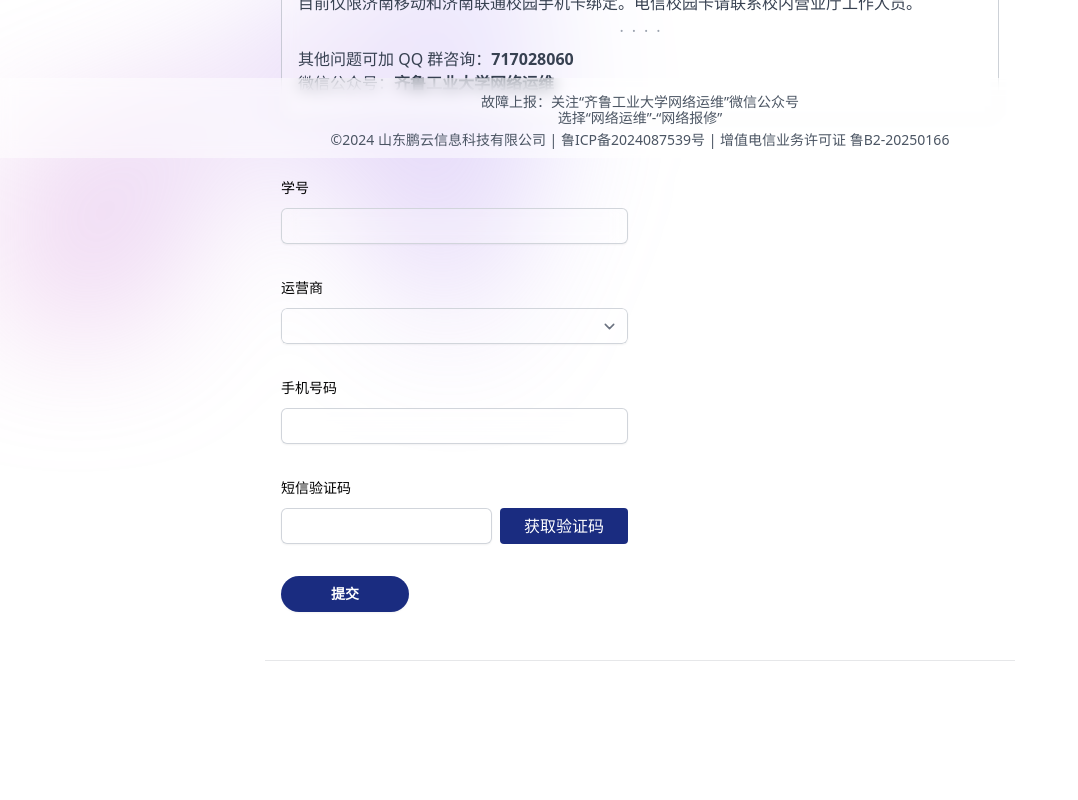
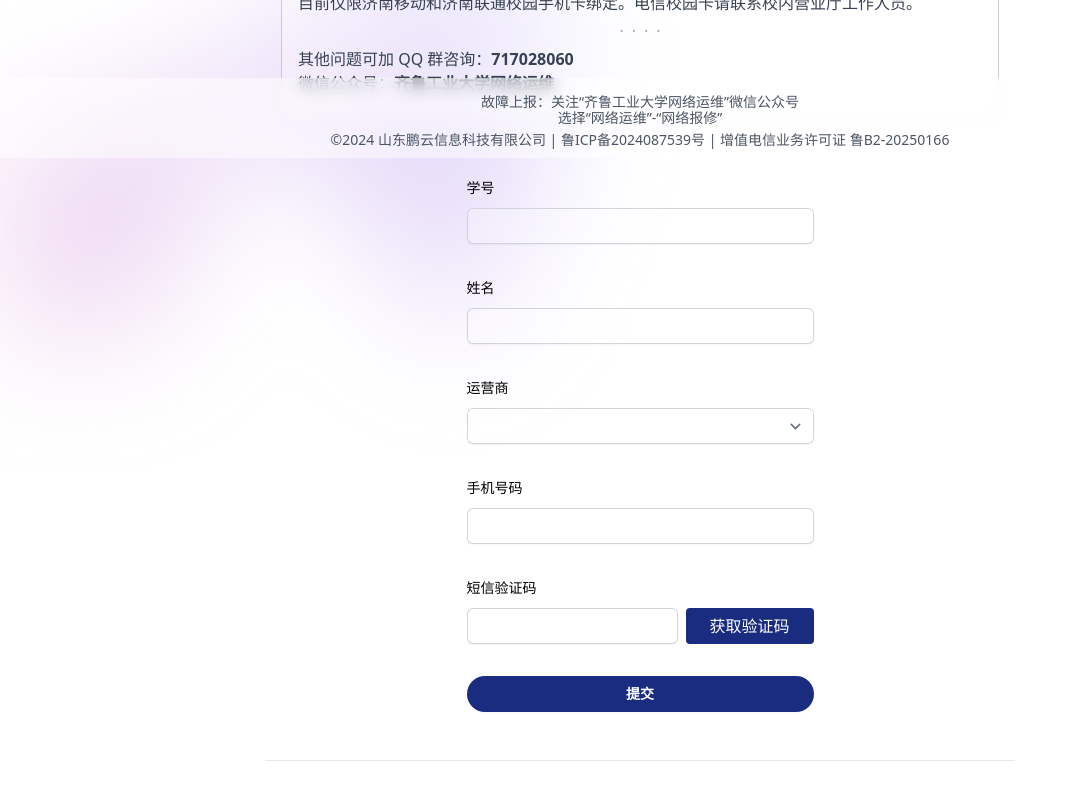
Before and after one commit to pwnyun/SAMBind_Web, a React (Vite) app: page / in a window 1280 px wide. Shown: the part 642-1442 px from the top of the page, without its empty margins (0-1078 px from the left). Built offline with nearby package versions, Linux system fonts and the light colour scheme.

Commit message:
update: 添加“姓名”字段、表单居中

```diff
--- a/pnpm-workspace.yaml
+++ /dev/null
@@ -1,3 +0,0 @@
-onlyBuiltDependencies:
-  - '@fingerprintjs/fingerprintjs-pro-react'
-  - esbuild
--- a/src/pages/SAMBind.jsx
+++ b/src/pages/SAMBind.jsx
@@ -69,12 +69,15 @@ export default function SAMBind() {
   const submit = () => {
     let formData = new FormData(formRef.current);
     console.debug(formData)
-    let studentNumber = formData.get('student_id');
+    let name = formData.get('student_name');
     let carrier = formData.get('carrier');
     let phone = formData.get('phone_number')
     let code = formData.get('code');
 
     let error = ''
+
+    if (!name || name.trim().length < 2)
+      error += '请输入姓名；'
 
     if (!carrier || carriers.findIndex(item => item.carrier === carrier) === -1)
       error += '请选择运营商；'
@@ -168,6 +171,9 @@ export default function SAMBind() {
           <div className="border-b border-gray-900/10 p-4 pb-12">
             <div className="mt-10 grid grid-cols-1 gap-x-6 gap-y-8 sm:grid-cols-12">
 
+              {/*占位*/}
+              <div className="hidden sm:block sm:col-span-3"></div>
+
               <div className="sm:col-span-6">
                 <label htmlFor="student_id" className="block text-sm font-medium leading-6">
                   学号
@@ -183,7 +189,26 @@ export default function SAMBind() {
               </div>
 
               {/*占位*/}
-              <div className="hidden sm:block sm:col-span-6"></div>
+              <div className="hidden sm:block sm:col-span-3"></div>
+              <div className="hidden sm:block sm:col-span-3"></div>
+
+              <div className="sm:col-span-6">
+                <label htmlFor="student_id" className="block text-sm font-medium leading-6">
+                  姓名
+                </label>
+                <div className="mt-2 w-full">
+                  <input
+                    type="text"
+                    name="student_name"
+                    id="student_name"
+                    className="block w-full rounded-md border-0 py-1.5 shadow-sm bg-white/20 backdrop-blur ring-1 ring-inset ring-gray-300 placeholder:text-gray-400 focus:ring-2 focus:ring-inset focus:ring-indigo-600 text-sm sm:leading-6"
+                  />
+                </div>
+              </div>
+
+              {/*占位*/}
+              <div className="hidden sm:block sm:col-span-3"></div>
+              <div className="hidden sm:block sm:col-span-3"></div>
 
               <div className="sm:col-span-6">
                 <label htmlFor="carrier" className="block text-sm font-medium leading-6">
@@ -203,7 +228,8 @@ export default function SAMBind() {
               </div>
 
               {/*占位*/}
-              <div className="hidden sm:block sm:col-span-6"></div>
+              <div className="hidden sm:block sm:col-span-3"></div>
+              <div className="hidden sm:block sm:col-span-3"></div>
 
               <div className="sm:col-span-6">
                 <label htmlFor="phone_number" className="block text-sm font-medium leading-6">
@@ -220,7 +246,8 @@ export default function SAMBind() {
               </div>
 
               {/*占位*/}
-              <div className="hidden sm:block sm:col-span-6"></div>
+              <div className="hidden sm:block sm:col-span-3"></div>
+              <div className="hidden sm:block sm:col-span-3"></div>
 
               <div className="sm:col-span-6">
                 <label htmlFor="code" className="block text-sm font-medium leading-6">
@@ -242,10 +269,14 @@ export default function SAMBind() {
                 </div>
               </div>
 
-              <div className="sm:col-span-full md:flex">
+              {/*占位*/}
+              <div className="hidden sm:block sm:col-span-3"></div>
+              <div className="hidden sm:block sm:col-span-3"></div>
+
+              <div className="col-span-full sm:col-span-6">
                 <button
                   type="submit"
-                  className="rounded-md bg-qlu w-full md:w-32 md:rounded-full px-3 py-2 text-sm font-semibold text-white shadow-sm hover:bg-indigo-500 focus-visible:outline focus-visible:outline-2 focus-visible:outline-offset-2 focus-visible:outline-indigo-600"
+                  className="rounded-md bg-qlu w-full sm:rounded-full  px-3 py-2 text-sm font-semibold text-white shadow-sm hover:bg-indigo-500 focus-visible:outline focus-visible:outline-2 focus-visible:outline-offset-2 focus-visible:outline-indigo-600"
                   onClick={submit}
                 >
                   提交
```
Also changed, not shown: package.json (+11 -11 lines), 1 other file (tests, documents, lock files or other folders).
